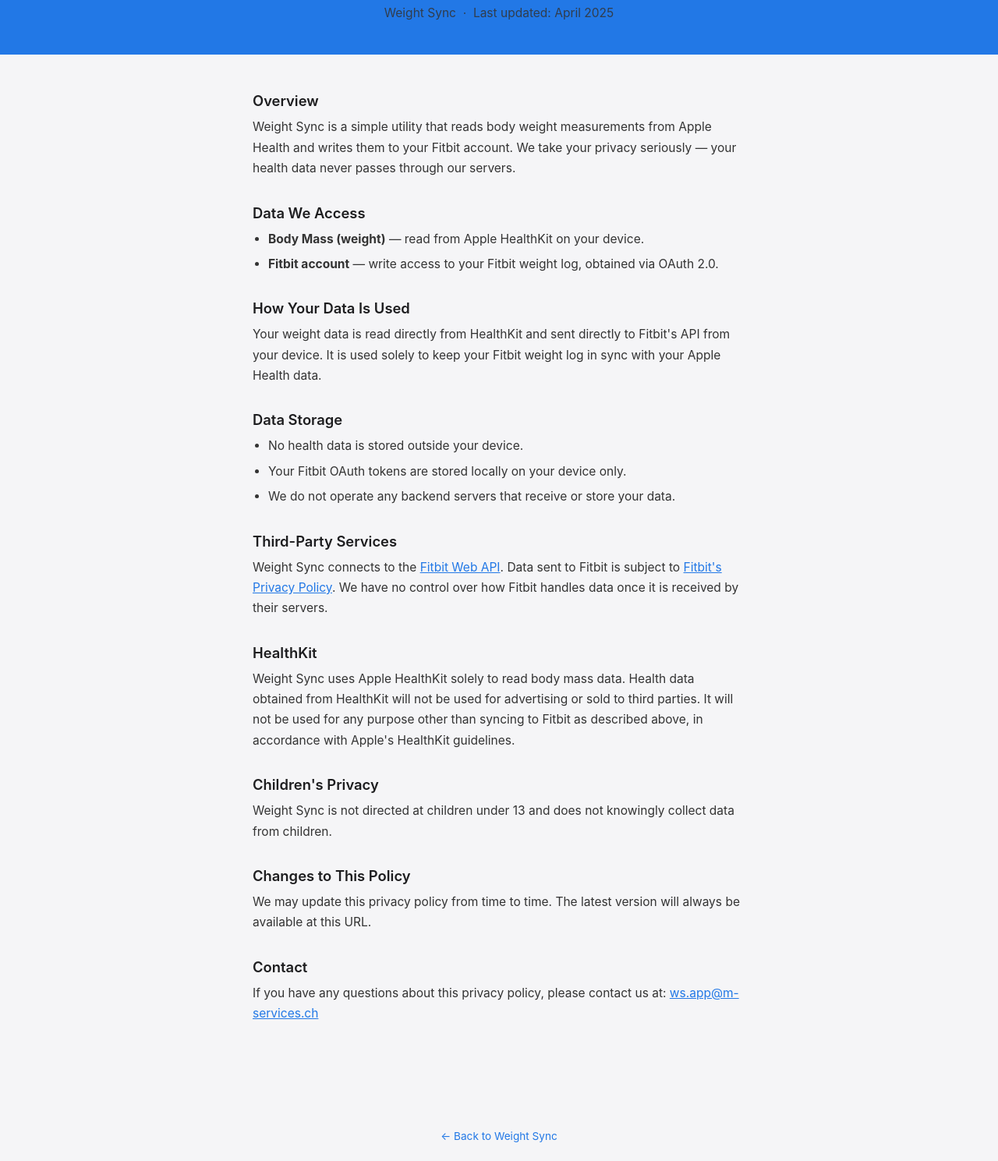
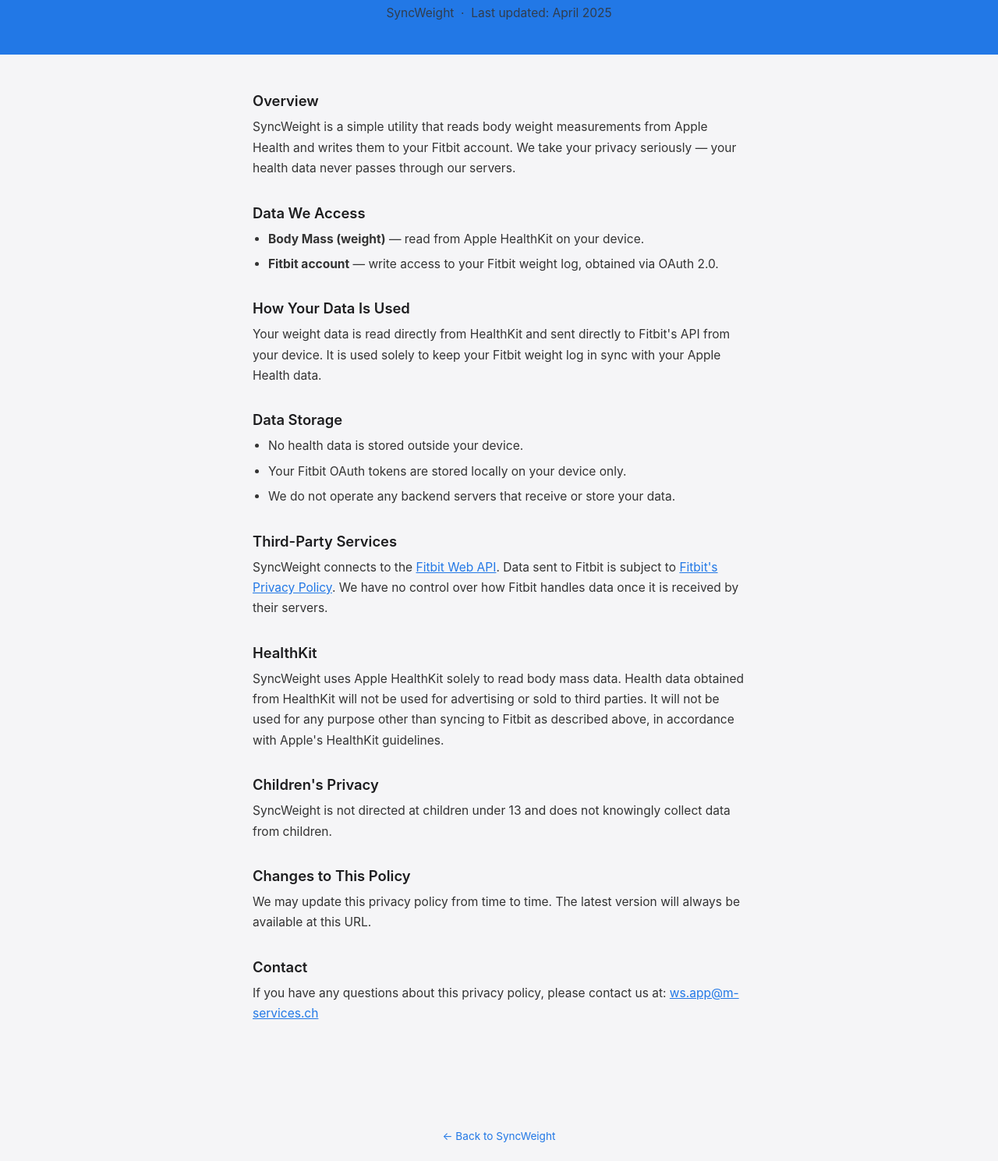
Before and after one commit to mservice-ch/weightsync, a plain HTML site: page privacy.html in a window 1280 px wide. Shown: the part 77-1566 px from the top of the page at 78% size. Drawn offline with Linux system fonts and the light colour scheme.

Commit message:
Rename app to SyncWeight

```diff
--- a/privacy.html
+++ b/privacy.html
@@ -3,7 +3,7 @@
 <head>
   <meta charset="UTF-8" />
   <meta name="viewport" content="width=device-width, initial-scale=1.0" />
-  <title>Privacy Policy – Weight Sync</title>
+  <title>Privacy Policy – SyncWeight</title>
   <style>
     * { margin: 0; padding: 0; box-sizing: border-box; }
     body { font-family: -apple-system, BlinkMacSystemFont, "Segoe UI", sans-serif; background: #f5f5f7; color: #1d1d1f; }
@@ -24,13 +24,13 @@
 
 <header>
   <h1>Privacy Policy</h1>
-  <p>Weight Sync &nbsp;·&nbsp; Last updated: April 2025</p>
+  <p>SyncWeight &nbsp;·&nbsp; Last updated: April 2025</p>
 </header>
 
 <div class="content">
 
   <h2>Overview</h2>
-  <p>Weight Sync is a simple utility that reads body weight measurements from Apple Health and writes them to your Fitbit account. We take your privacy seriously — your health data never passes through our servers.</p>
+  <p>SyncWeight is a simple utility that reads body weight measurements from Apple Health and writes them to your Fitbit account. We take your privacy seriously — your health data never passes through our servers.</p>
 
   <h2>Data We Access</h2>
   <ul>
@@ -49,13 +49,13 @@
   </ul>
 
   <h2>Third-Party Services</h2>
-  <p>Weight Sync connects to the <a href="https://dev.fitbit.com" target="_blank">Fitbit Web API</a>. Data sent to Fitbit is subject to <a href="https://www.fitbit.com/global/us/legal/privacy-policy" target="_blank">Fitbit's Privacy Policy</a>. We have no control over how Fitbit handles data once it is received by their servers.</p>
+  <p>SyncWeight connects to the <a href="https://dev.fitbit.com" target="_blank">Fitbit Web API</a>. Data sent to Fitbit is subject to <a href="https://www.fitbit.com/global/us/legal/privacy-policy" target="_blank">Fitbit's Privacy Policy</a>. We have no control over how Fitbit handles data once it is received by their servers.</p>
 
   <h2>HealthKit</h2>
-  <p>Weight Sync uses Apple HealthKit solely to read body mass data. Health data obtained from HealthKit will not be used for advertising or sold to third parties. It will not be used for any purpose other than syncing to Fitbit as described above, in accordance with Apple's HealthKit guidelines.</p>
+  <p>SyncWeight uses Apple HealthKit solely to read body mass data. Health data obtained from HealthKit will not be used for advertising or sold to third parties. It will not be used for any purpose other than syncing to Fitbit as described above, in accordance with Apple's HealthKit guidelines.</p>
 
   <h2>Children's Privacy</h2>
-  <p>Weight Sync is not directed at children under 13 and does not knowingly collect data from children.</p>
+  <p>SyncWeight is not directed at children under 13 and does not knowingly collect data from children.</p>
 
   <h2>Changes to This Policy</h2>
   <p>We may update this privacy policy from time to time. The latest version will always be available at this URL.</p>
@@ -66,7 +66,7 @@
 </div>
 
 <footer>
-  <a href="index.html">← Back to Weight Sync</a>
+  <a href="index.html">← Back to SyncWeight</a>
 </footer>
 
 </body>
```
Also changed, not shown: index.html (+6 -6 lines).
